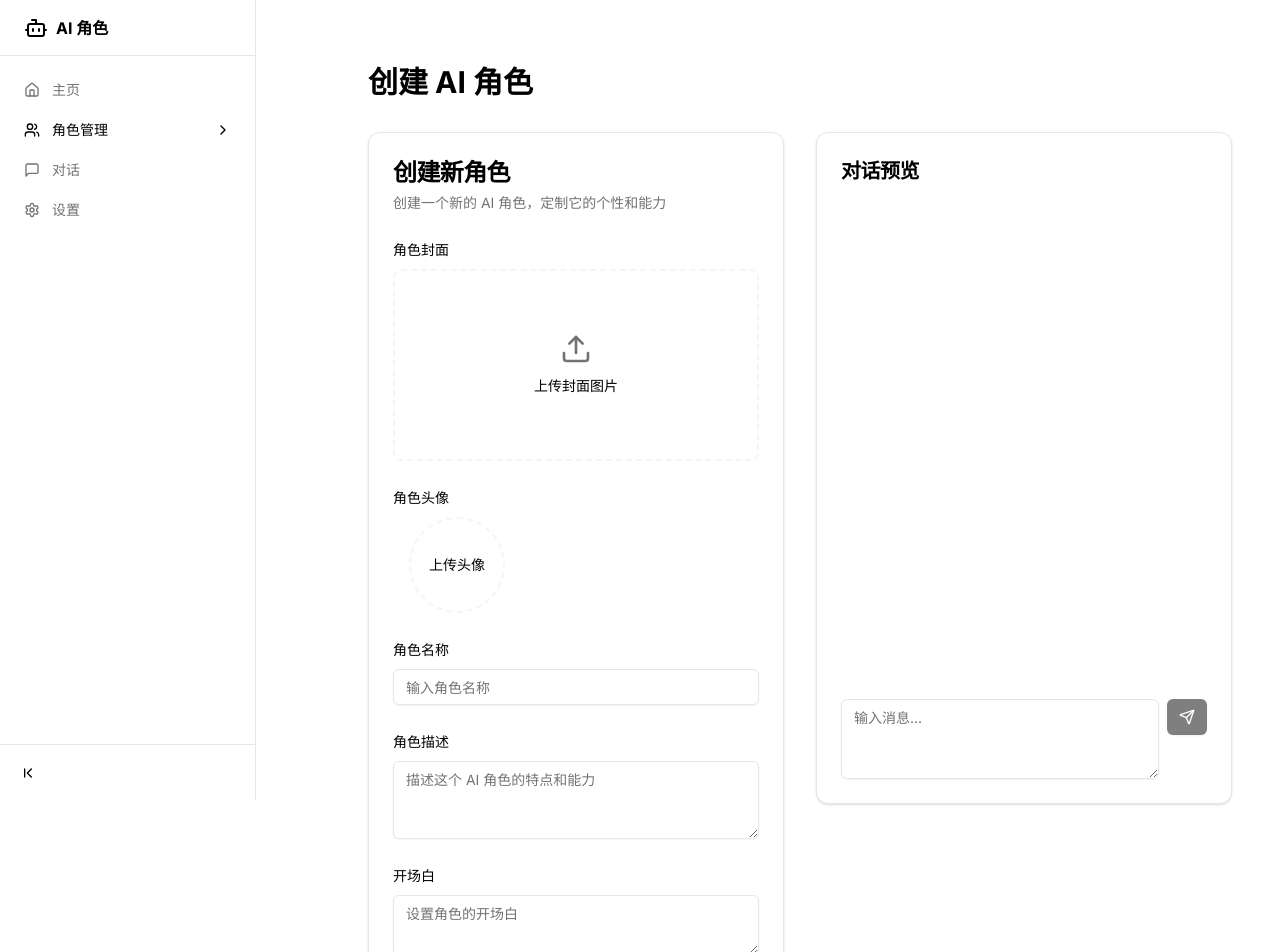
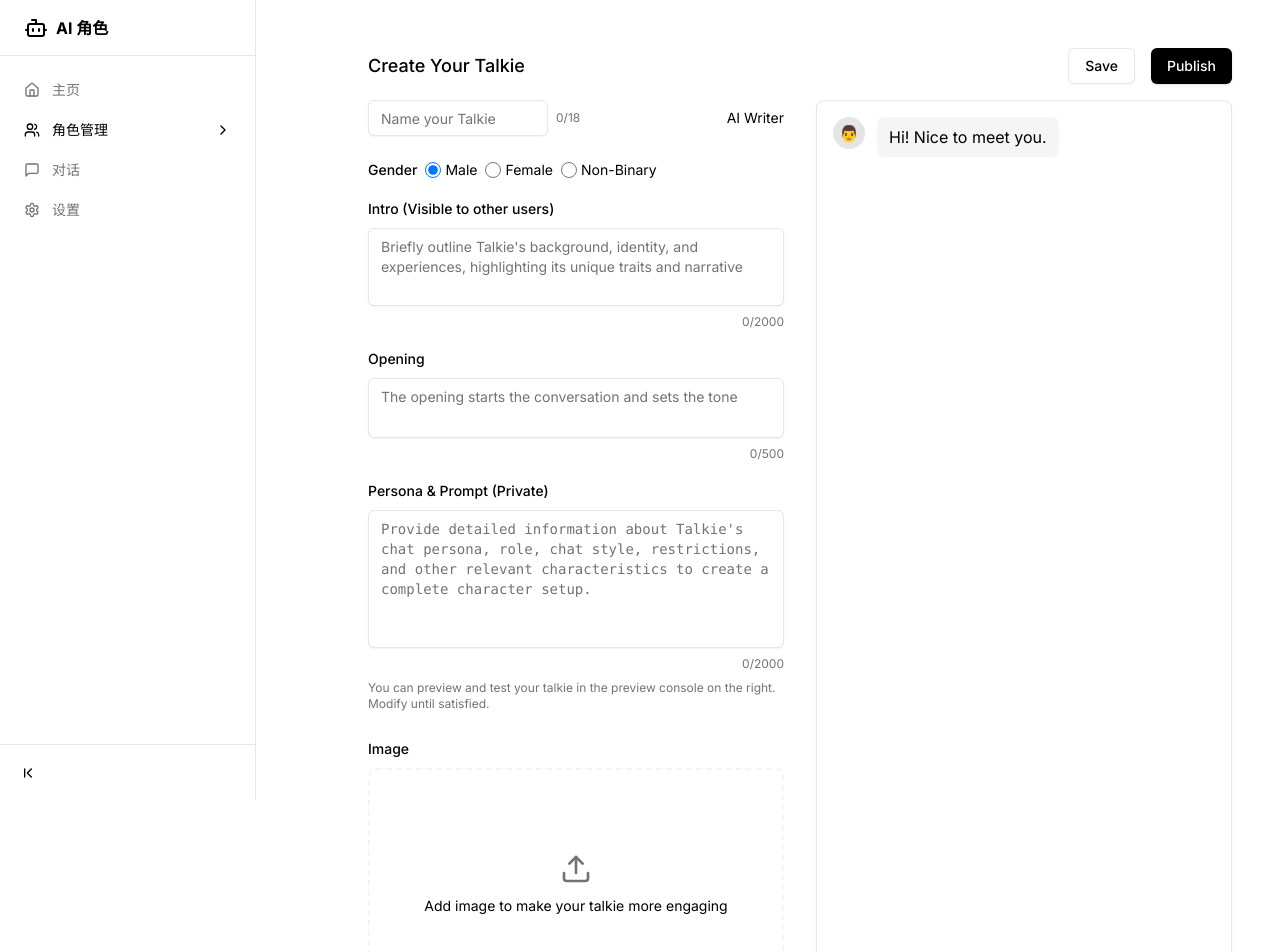
Before and after one commit to rdmclin2/create.vidol.chat, a Next.js app: page /create in a window 1280 px wide. Shown: the top 952 px of the page. Built offline with nearby package versions, Linux system fonts and the light colour scheme.

Commit message:
feat: add edit page

```diff
--- a/src/app/create/page.tsx
+++ b/src/app/create/page.tsx
@@ -3,13 +3,17 @@
 import React, { useState } from 'react';
 import CharacterForm from '@/components/CharacterForm';
 import ChatPreview from '@/components/ChatPreview';
+import { Button } from '@/components/ui/button';
+import Link from 'next/link';
 
 export default function CreatePage() {
   const [characterInfo, setCharacterInfo] = useState({
     name: '',
-    avatarUrl: '',
-    greeting: '',
-    systemPrompt: '',
+    gender: '',
+    intro: '',
+    opening: '',
+    persona: '',
+    model: 'daily-chat',
   });
 
   const handleCharacterUpdate = (info: typeof characterInfo) => {
@@ -17,8 +21,19 @@ export default function CreatePage() {
   };
 
   return (
-    <div className="container mx-auto px-4 py-8">
-      <h1 className="text-3xl font-bold mb-8">创建 AI 角色</h1>
+    <div className="container mx-auto p-4 min-h-screen bg-background">
+      <div className="flex items-center justify-between mb-4">
+        <h1 className="text-lg font-medium">Create Your Talkie</h1>
+        <div className="flex items-center gap-4">
+          <Button variant="outline" asChild>
+            <Link href="/characters">Save</Link>
+          </Button>
+          <Button asChild>
+            <Link href="/characters">Publish</Link>
+          </Button>
+        </div>
+      </div>
+
       <div className="grid grid-cols-1 lg:grid-cols-2 gap-8">
         <CharacterForm onUpdate={handleCharacterUpdate} />
         <div className="hidden lg:block">
--- a/src/components/CharacterForm.tsx
+++ b/src/components/CharacterForm.tsx
@@ -14,22 +14,25 @@ export default function CharacterForm({
 }: {
   onUpdate?: (info: {
     name: string;
-    avatarUrl: string;
-    greeting: string;
-    systemPrompt: string;
+    gender: string;
+    intro: string;
+    opening: string;
+    persona: string;
+    model: string;
   }) => void
 }) {
   const { toast } = useToast();
   const router = useRouter();
   const [isLoading, setIsLoading] = useState(false);
-  const [coverFile, setCoverFile] = useState<File | null>(null);
-  const [avatarFile, setAvatarFile] = useState<File | null>(null);
-  const [coverPreview, setCoverPreview] = useState<string>('');
-  const [avatarPreview, setAvatarPreview] = useState<string>('');
+  const [image, setImage] = useState<File | null>(null);
+  const [imagePreview, setImagePreview] = useState<string>('');
   const [formData, setFormData] = useState({
     name: '',
-    greeting: '',
-    systemPrompt: '',
+    gender: 'male',
+    intro: '',
+    opening: '',
+    persona: '',
+    model: 'daily-chat',
   });
 
   // Update preview when form data changes
@@ -38,36 +41,28 @@ export default function CharacterForm({
 
     const timeoutId = setTimeout(() => {
       onUpdate({
-        name: formData.name,
-        avatarUrl: avatarPreview,
-        greeting: formData.greeting,
-        systemPrompt: formData.systemPrompt,
+        ...formData,
       });
     }, 100);
 
     return () => clearTimeout(timeoutId);
-  }, [formData.name, formData.greeting, formData.systemPrompt, avatarPreview, onUpdate]);
+  }, [formData, onUpdate]);
 
   const handleInputChange = (
-    e: React.ChangeEvent<HTMLInputElement | HTMLTextAreaElement>
+    e: React.ChangeEvent<HTMLInputElement | HTMLTextAreaElement | HTMLSelectElement>
   ) => {
     const { name, value } = e.target;
     setFormData(prev => ({ ...prev, [name]: value }));
   };
 
-  const handleFileChange = (e: React.ChangeEvent<HTMLInputElement>, type: 'cover' | 'avatar') => {
+  const handleImageChange = (e: React.ChangeEvent<HTMLInputElement>) => {
     const file = e.target.files?.[0];
     if (!file) return;
 
     // Create preview URL
     const url = URL.createObjectURL(file);
-    if (type === 'cover') {
-      setCoverFile(file);
-      setCoverPreview(url);
-    } else {
-      setAvatarFile(file);
-      setAvatarPreview(url);
-    }
+    setImage(file);
+    setImagePreview(url);
   };
 
   const handleSubmit = async (e: React.FormEvent<HTMLFormElement>) => {
@@ -78,8 +73,7 @@ export default function CharacterForm({
       const formData = new FormData(e.currentTarget);
 
       // Add files to form data if they exist
-      if (coverFile) formData.set('cover', coverFile);
-      if (avatarFile) formData.set('avatar', avatarFile);
+      if (image) formData.set('image', image);
 
       const response = await fetch('/api/characters', {
         method: 'POST',
@@ -112,138 +106,122 @@ export default function CharacterForm({
 
   return (
     <form onSubmit={handleSubmit}>
-      <Card className="w-full max-w-2xl mx-auto">
-        <CardHeader className="space-y-1">
-          <CardTitle className="text-2xl font-bold tracking-tight">创建新角色</CardTitle>
-          <p className="text-sm text-muted-foreground">
-            创建一个新的 AI 角色，定制它的个性和能力
+      <div className="space-y-6">
+        <div className="flex items-center justify-between">
+          <div className="flex items-center gap-2">
+            <Input
+              type="text"
+              name="name"
+              placeholder="Name your Talkie"
+              className="w-[180px] bg-background"
+              value={formData.name}
+              onChange={handleInputChange}
+              maxLength={18}
+            />
+            <div className="text-xs text-muted-foreground">{formData.name.length}/18</div>
+          </div>
+          <div className="flex items-center gap-2">
+            <span className="text-sm">AI Writer</span>
+          </div>
+        </div>
+
+        <div className="space-y-4">
+          <div className="flex items-center gap-2">
+            <label className="text-sm font-medium">Gender</label>
+            <div className="flex items-center gap-2">
+              {['Male', 'Female', 'Non-Binary'].map((gender) => (
+                <label key={gender} className="flex items-center gap-1">
+                  <input
+                    type="radio"
+                    name="gender"
+                    value={gender.toLowerCase()}
+                    checked={formData.gender === gender.toLowerCase()}
+                    onChange={handleInputChange}
+                    className="w-4 h-4"
+                  />
+                  <span className="text-sm">{gender}</span>
+                </label>
+              ))}
+            </div>
+          </div>
+
+          <div className="space-y-2">
+            <label className="text-sm font-medium">
+              Intro (Visible to other users)
+            </label>
+            <Textarea
+              name="intro"
+              placeholder="Briefly outline Talkie's background, identity, and experiences, highlighting its unique traits and narrative"
+              rows={3}
+              className="bg-background resize-none"
+              value={formData.intro}
+              onChange={handleInputChange}
+              maxLength={2000}
+            />
+            <div className="text-xs text-muted-foreground text-right">{formData.intro.length}/2000</div>
+          </div>
+
+          <div className="space-y-2">
+            <label className="text-sm font-medium">Opening</label>
+            <Textarea
+              name="opening"
+              placeholder="The opening starts the conversation and sets the tone"
+              rows={2}
+              className="bg-background resize-none"
+              value={formData.opening}
+              onChange={handleInputChange}
+              maxLength={500}
+            />
+            <div className="text-xs text-muted-foreground text-right">{formData.opening.length}/500</div>
+          </div>
+
+          <div className="space-y-2">
+            <label className="text-sm font-medium">Persona & Prompt (Private)</label>
+            <Textarea
+              name="persona"
+              placeholder="Provide detailed information about Talkie's chat persona, role, chat style, restrictions, and other relevant characteristics to create a complete character setup."
+              rows={6}
+              className="font-mono text-sm bg-background resize-none"
+              value={formData.persona}
+              onChange={handleInputChange}
+              maxLength={2000}
+            />
+            <div className="text-xs text-muted-foreground text-right">{formData.persona.length}/2000</div>
+            <p className="text-xs text-muted-foreground">
+              You can preview and test your talkie in the preview console on the right. Modify until satisfied.
             </p>
-        </CardHeader>
-        <CardContent className="space-y-6">
-          {/* 封面上传 */}
+          </div>
+        </div>
+
         <div className="space-y-2">
-            <label className="text-sm font-medium">角色封面</label>
+          <label className="text-sm font-medium">Image</label>
           <input
             type="file"
             className="hidden"
             accept="image/*"
-              id="cover-upload"
-              name="cover"
-              onChange={(e) => handleFileChange(e, 'cover')}
+            id="image-upload"
+            name="image"
+            onChange={handleImageChange}
           />
           <label
-              htmlFor="cover-upload"
-              className="flex items-center justify-center w-full h-48 rounded-lg border-2 border-dashed border-muted bg-muted/5 cursor-pointer hover:bg-muted/10 transition-colors relative overflow-hidden"
+            htmlFor="image-upload"
+            className="flex items-center justify-center w-full aspect-video rounded-lg border-2 border-dashed border-muted bg-muted/5 cursor-pointer hover:bg-muted/10 transition-colors relative overflow-hidden"
           >
-              {coverPreview ? (
+            {imagePreview ? (
               <img
-                  src={coverPreview}
-                  alt="Cover preview"
+                src={imagePreview}
+                alt="Image preview"
                 className="absolute inset-0 w-full h-full object-cover"
               />
             ) : (
               <div className="text-center">
                 <Upload className="w-8 h-8 mx-auto text-muted-foreground" />
                 <div className="mt-2">
-                    <span className="text-sm text-primary">上传封面图片</span>
+                  <span className="text-sm text-primary">Add image to make your talkie more engaging</span>
                 </div>
               </div>
             )}
           </label>
-          </div>
-
-          {/* 头像上传 */}
-          <div className="space-y-2">
-            <label className="text-sm font-medium">角色头像</label>
-            <div className="flex items-center space-x-4">
-              <input
-                type="file"
-                className="hidden"
-                accept="image/*"
-                id="avatar-upload"
-                name="avatar"
-                onChange={(e) => handleFileChange(e, 'avatar')}
-              />
-              <label
-                htmlFor="avatar-upload"
-                className="w-24 h-24 rounded-full border-2 border-dashed border-muted bg-muted/5 flex items-center justify-center cursor-pointer hover:bg-muted/10 transition-colors relative overflow-hidden"
-              >
-                {avatarPreview ? (
-                  <img
-                    src={avatarPreview}
-                    alt="Avatar preview"
-                    className="absolute inset-0 w-full h-full object-cover"
-                  />
-                ) : (
-                  <span className="text-sm text-primary">上传头像</span>
-                )}
-              </label>
-            </div>
-          </div>
-
-          {/* 名称 */}
-          <div className="space-y-2">
-            <label htmlFor="name" className="text-sm font-medium">
-              角色名称
-            </label>
-            <Input
-              id="name"
-              name="name"
-              placeholder="输入角色名称"
-              className="bg-background"
-              required
-              value={formData.name}
-              onChange={handleInputChange}
-            />
-          </div>
-
-          {/* 描述 */}
-          <div className="space-y-2">
-            <label htmlFor="description" className="text-sm font-medium">
-              角色描述
-            </label>
-            <Textarea
-              id="description"
-              name="description"
-              placeholder="描述这个 AI 角色的特点和能力"
-              rows={3}
-              className="bg-background"
-              required
-            />
-          </div>
-
-          {/* 开场白 */}
-          <div className="space-y-2">
-            <label htmlFor="greeting" className="text-sm font-medium">
-              开场白
-            </label>
-            <Textarea
-              id="greeting"
-              name="greeting"
-              placeholder="设置角色的开场白"
-              rows={2}
-              className="bg-background"
-              required
-              value={formData.greeting}
-              onChange={handleInputChange}
-            />
-          </div>
-
-          {/* 系统 Prompt */}
-          <div className="space-y-2">
-            <label htmlFor="systemPrompt" className="text-sm font-medium">
-              系统 Prompt
-            </label>
-            <Textarea
-              id="systemPrompt"
-              name="systemPrompt"
-              placeholder="输入系统 Prompt，用于定义角色的行为和限制"
-              rows={6}
-              className="font-mono text-sm bg-background"
-              required
-              value={formData.systemPrompt}
-              onChange={handleInputChange}
-            />
         </div>
 
         <div className="flex justify-end">
@@ -255,8 +233,7 @@ export default function CharacterForm({
             {isLoading ? '创建中...' : '创建角色'}
           </Button>
         </div>
-        </CardContent>
-      </Card>
+      </div>
     </form>
   );
 }
--- a/src/components/ChatPreview.tsx
+++ b/src/components/ChatPreview.tsx
@@ -1,8 +1,9 @@
-import React from 'react';
+import React, { useState, useEffect } from 'react';
 import { Card, CardContent, CardHeader, CardTitle } from "@/components/ui/card";
 import { ScrollArea } from "@/components/ui/scroll-area";
 import { Avatar, AvatarFallback, AvatarImage } from "@/components/ui/avatar";
-import { Button } from "@/components/ui/button";
+import { Button } from '@/components/ui/button';
+import { Input } from '@/components/ui/input';
 import { Textarea } from "@/components/ui/textarea";
 import { Send } from "lucide-react";
 
@@ -12,123 +13,109 @@ interface Message {
 }
 
 interface ChatPreviewProps {
-  characterName: string;
-  avatarUrl?: string;
-  greeting?: string;
-  systemPrompt?: string;
+  name: string;
+  gender: string;
+  intro: string;
+  opening: string;
+  persona: string;
+  model: string;
 }
 
 export default function ChatPreview({
-  characterName,
-  avatarUrl,
-  greeting = '你好！很高兴见到你。',
-  systemPrompt,
+  name = '',
+  gender = 'male',
+  intro = '',
+  opening = 'Hi! Nice to meet you.',
+  persona = '',
+  model = 'daily-chat',
 }: ChatPreviewProps) {
-  const [messages, setMessages] = React.useState<Message[]>([]);
-  const [input, setInput] = React.useState('');
-  const messagesEndRef = React.useRef<HTMLDivElement>(null);
+  const [messages, setMessages] = useState<Message[]>([]);
+  const [input, setInput] = useState('');
 
-  React.useEffect(() => {
-    if (!greeting) return;
-
-    // Reset chat when character info changes
+  useEffect(() => {
+    // Reset chat when opening message changes
     setMessages([
       {
         role: 'assistant',
-        content: greeting,
+        content: opening || 'Hi! Nice to meet you.',
       },
     ]);
-  }, [greeting]);
+  }, [opening]);
 
-  const scrollToBottom = React.useCallback(() => {
-    messagesEndRef.current?.scrollIntoView({ behavior: "smooth" });
-  }, []);
-
-  React.useEffect(() => {
-    scrollToBottom();
-  }, [messages.length, scrollToBottom]);
-
-  const handleSend = () => {
+  const handleSubmit = (e: React.FormEvent) => {
+    e.preventDefault();
     if (!input.trim()) return;
 
-    const newMessages = [
-      ...messages,
+    // Add user message
+    setMessages(prev => [
+      ...prev,
       { role: 'user', content: input },
-      // Simulate AI response
+    ]);
+
+    // Clear input
+    setInput('');
+
+    // Simulate AI response after a short delay
+    setTimeout(() => {
+      setMessages(prev => [
+        ...prev,
         {
           role: 'assistant',
-        content: '这是一条模拟的回复消息。在实际对话中，这里会是基于你的系统 Prompt 生成的回复。'
+          content: 'This is a preview mode. The actual responses will be generated based on the character\'s persona and chat model.'
         },
-    ];
-
-    setMessages(newMessages);
-    setInput('');
+      ]);
+    }, 1000);
   };
 
   return (
-    <Card className="w-full h-[calc(100vh-8rem)] flex flex-col">
-      <CardHeader>
-        <CardTitle className="text-xl">对话预览</CardTitle>
-      </CardHeader>
-      <CardContent className="flex-1 flex flex-col">
-        <ScrollArea className="flex-1 pr-4">
-          <div className="space-y-4">
-            {messages.map((message, index) => (
+    <div className="flex flex-col h-full rounded-lg border bg-card text-card-foreground shadow-sm">
+      <div className="flex flex-col flex-1 p-4">
+        <div className="flex-1 space-y-4">
+          {messages.map((message, i) => (
             <div
-                key={index}
-                className={`flex ${
-                  message.role === 'user' ? 'justify-end' : 'justify-start'
-                }`}
-              >
-                <div
-                  className={`flex items-start gap-2 max-w-[80%] ${
-                    message.role === 'user' ? 'flex-row-reverse' : 'flex-row'
+              key={i}
+              className={`flex items-start gap-3 ${
+                message.role === 'assistant' ? 'flex-row' : 'flex-row-reverse'
               }`}
             >
               {message.role === 'assistant' && (
-                    <Avatar>
-                      <AvatarImage src={avatarUrl} />
-                      <AvatarFallback>{characterName ? characterName[0] : '?'}</AvatarFallback>
-                    </Avatar>
+                <div className="w-8 h-8 rounded-full bg-primary/10 flex items-center justify-center">
+                  {gender === 'male' ? '👨' : gender === 'female' ? '👩' : '🧑'}
+                </div>
               )}
               <div
-                    className={`rounded-lg px-4 py-2 ${
-                      message.role === 'user'
-                        ? 'bg-primary text-primary-foreground'
-                        : 'bg-muted'
+                className={`rounded-lg px-3 py-2 max-w-[80%] ${
+                  message.role === 'assistant'
+                    ? 'bg-muted'
+                    : 'bg-primary text-primary-foreground'
                 }`}
               >
-                    <p className="text-sm">{message.content}</p>
+                {message.content}
+              </div>
+              {message.role === 'user' && (
+                <div className="w-8 h-8 rounded-full bg-primary flex items-center justify-center text-primary-foreground">
+                  👤
+                </div>
+              )}
+            </div>
+          ))}
         </div>
       </div>
-              </div>
-            ))}
-            <div ref={messagesEndRef} />
-          </div>
-        </ScrollArea>
 
-        <div className="mt-4 flex gap-2">
-          <Textarea
+      <form onSubmit={handleSubmit} className="p-4 border-t">
+        <div className="flex gap-2">
+          <Input
+            type="text"
+            placeholder="Please enter your nickname, bio, and opening line to start a conversation"
             value={input}
             onChange={(e) => setInput(e.target.value)}
-            placeholder="输入消息..."
-            className="min-h-[80px]"
-            onKeyDown={(e) => {
-              if (e.key === 'Enter' && !e.shiftKey) {
-                e.preventDefault();
-                handleSend();
-              }
-            }}
+            className="flex-1"
           />
-          <Button
-            onClick={handleSend}
-            className="px-3"
-            disabled={!input.trim()}
-          >
-            <Send className="h-4 w-4" />
+          <Button type="submit" size="icon">
+            <Send className="w-4 h-4" />
           </Button>
         </div>
-      </CardContent>
-    </Card>
+      </form>
+    </div>
   );
 }
```
Also changed, not shown: src/app/characters/page.tsx (+46 -8 lines), src/components/CharacterList.tsx (added, +62 -0 lines), src/lib/characters.ts (added, +35 -0 lines). Lines whose indentation alone changed are shown as unchanged.
